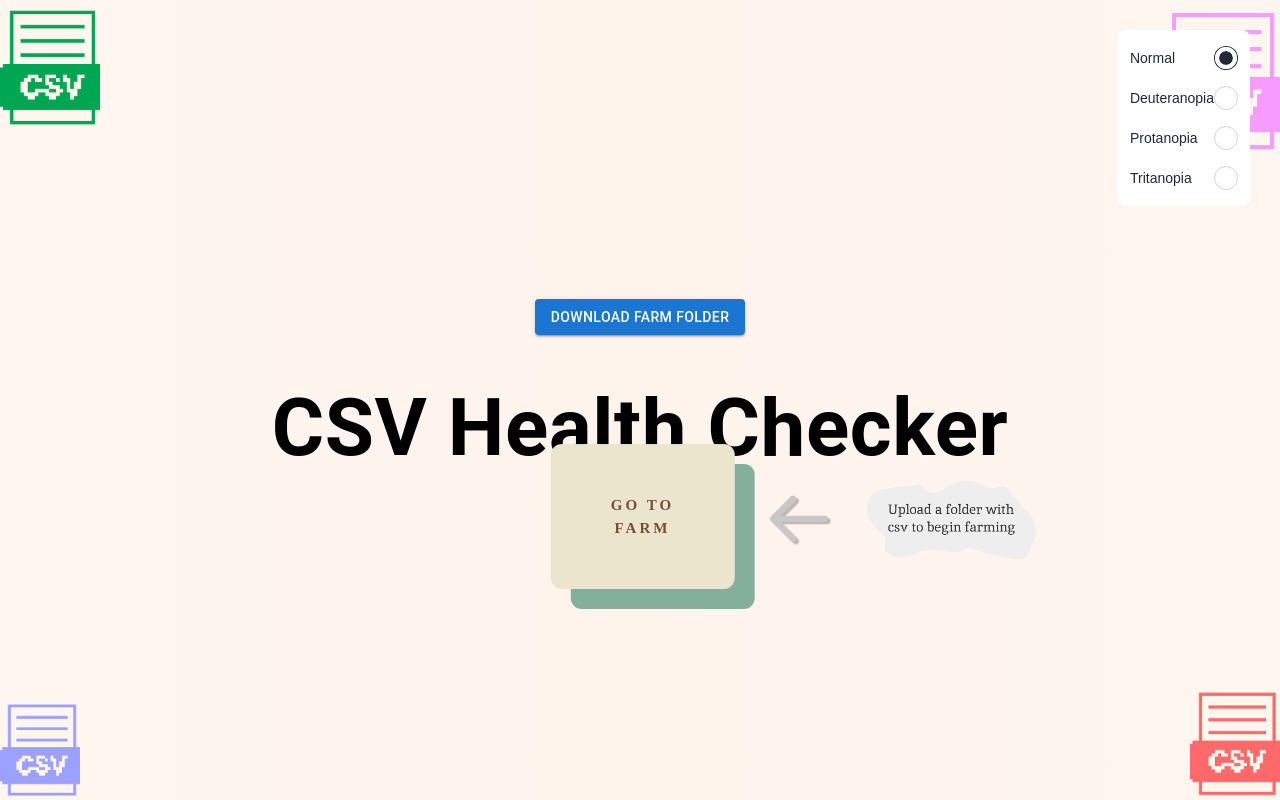
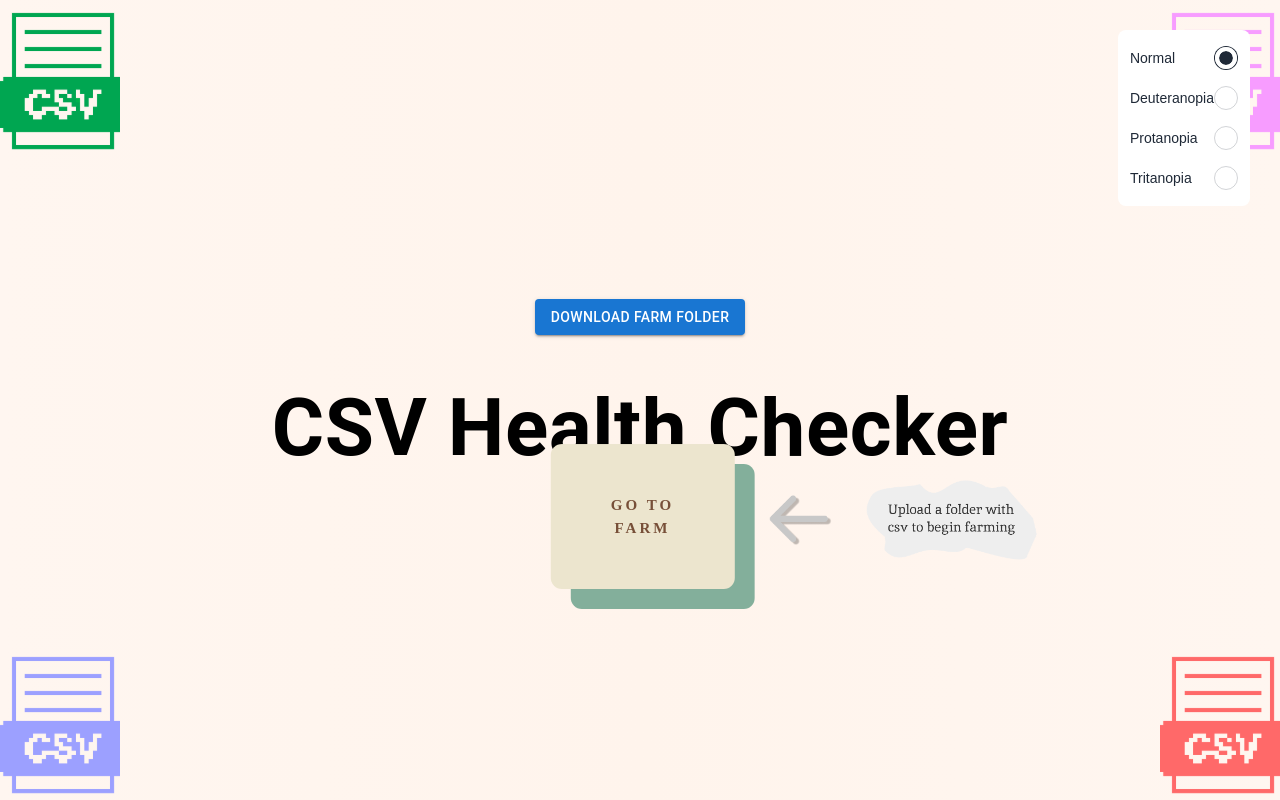
Before and after one commit to TonyTran03/csv_grader, a Next.js app: page / in a window 1280 px wide. Shown: the top 800 px of the page. Built offline with nearby package versions, Linux system fonts and the light colour scheme.

Commit message:
resize assets

```diff
--- a/src/app/page.js
+++ b/src/app/page.js
@@ -20,7 +20,7 @@ export default function Home() {
       normal: {
           green: '/Normal/green.svg',
           pink: '/Normal/pink.svg',
-          purple: '/Normal/purple.svg',
+          purple:'/Normal/purple.svg',
           red: '/Normal/red.svg',
       },
       deuteranopia: {
@@ -32,13 +32,13 @@ export default function Home() {
       protanopia: {
           green: '/Protanopia/green.svg',
           pink: '/Protanopia/pink.svg',
-          purple: '/Protanopia/purple.svg',
-          red: '/Protanopia/red.svg',
+          purple:'/Protanopia/purple.svg',
+          red:'/Protanopia/red.svg',
       },
       tritanopia: {
           green: '/Tritanopia/green.svg',
           pink: '/Tritanopia/pink.svg',
-          purple: '/Tritanopia/purple.svg',
+          purple:'/Tritanopia/purple.svg',
           red: '/Tritanopia/red.svg',
       },
   };
@@ -255,35 +255,35 @@ export default function Home() {
                             height: '100vh',
                             textAlign: 'center',
                             flexDirection: 'column',
-                            position: 'relative', // Make Box relative to position the SVGs inside it
-                        }}>
-                        {/* SVGs Positioned in the Corners */}
+                            position: 'relative',
+                        }}
+                    >
                         <Image
     src={currentSVGs.green}
     alt="Green SVG"
-                            width={100}
-                            height={100}
+    width={120}
+    height={90} // Specify the correct height in pixels
     style={{ position: 'absolute', top: '0', left: '0' }}
 />
 <Image
     src={currentSVGs.pink}
     alt="Pink SVG"
     width={120}
-                            height={120}
+    height={90} // Specify the correct height in pixels
     style={{ position: 'absolute', top: '0', right: '0' }}
 />
 <Image
     src={currentSVGs.purple}
     alt="Purple SVG"
-                            width={80}
-                            height={80}
+    width={120}
+    height={90} // Specify the correct height in pixels
     style={{ position: 'absolute', bottom: '0', left: '0' }}
 />
 <Image
     src={currentSVGs.red}
     alt="Red SVG"
-                            width={90}
-                            height={90}
+    width={120}
+    height={90} // Specify the correct height in pixels
     style={{ position: 'absolute', bottom: '0', right: '0' }}
 />
 
@@ -310,7 +310,7 @@ export default function Home() {
                                 fontSize: { xs: '4rem', sm: '4.5rem', md: '5rem' },
                                 lineHeight: 1.2,
                                 margin: '25px 0',
-                                color: 'black'
+                                color: 'black',
                             }}
                         >
                             CSV Health Checker
```
Lines whose indentation alone changed are shown as unchanged.
